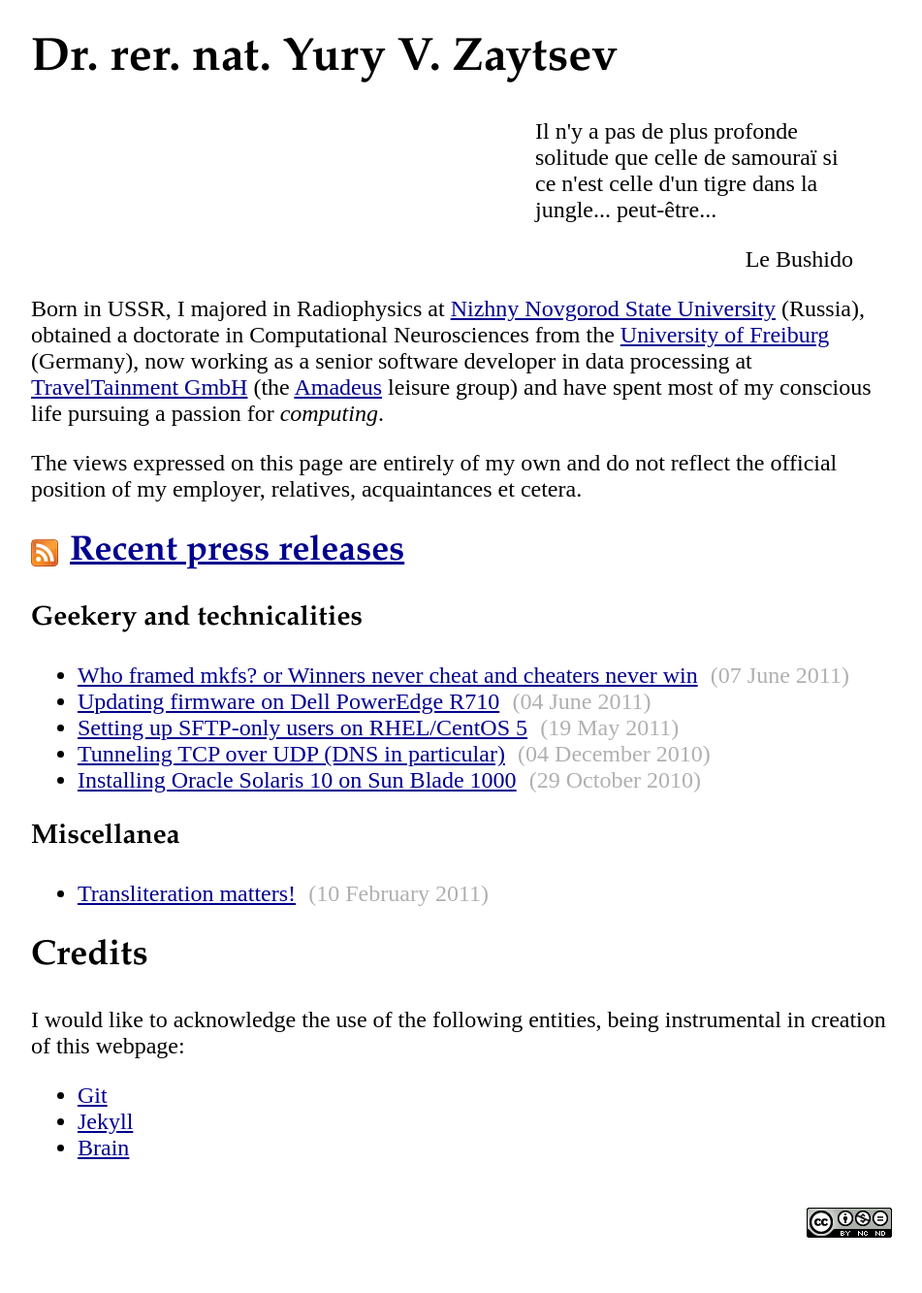
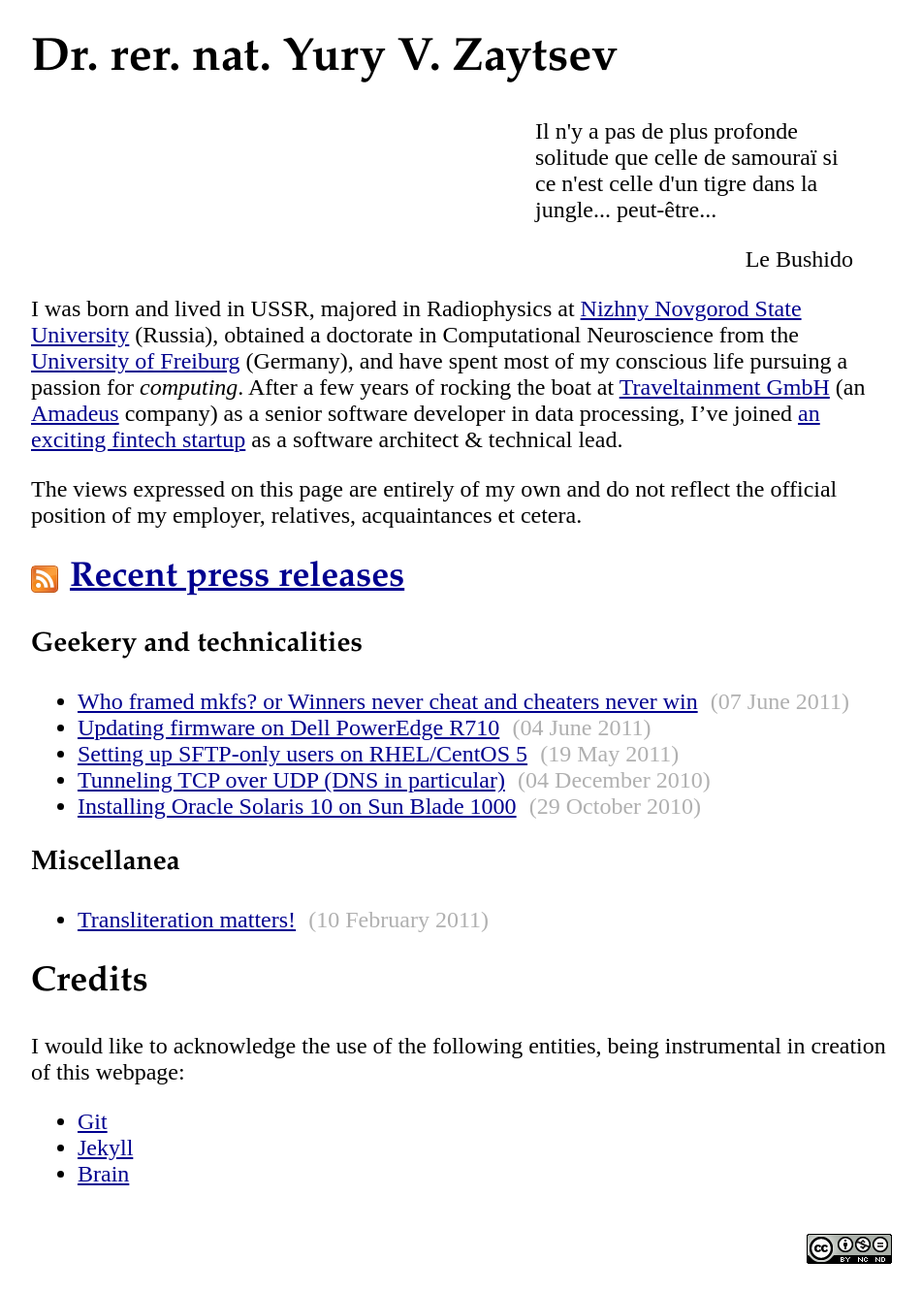
Before and after one commit to zyv/zyv.github.io, a Jekyll site: the page built from index.md, in a window 1280 px wide. Shown: the whole page at 97% size, without its empty margins (164-1115 px from the left). Built offline with Jekyll 4.4.1, drawn with Linux system fonts in a browser that asks for light colours; before the commit the page ends 1306 px from its top, so only the background shows below that.

```diff
--- a/index.md
+++ b/index.md
@@ -12,12 +12,13 @@ Dr. rer. nat. Yury V. Zaytsev
 <p align="right">Le Bushido</p>
 </blockquote>
 
-Born in USSR, I majored in Radiophysics at [Nizhny Novgorod State University][nnsu] (Russia), obtained a doctorate in Computational Neurosciences from the [University of Freiburg][alu] (Germany), now working as a senior software developer in data processing at [TravelTainment GmbH][tt] (the [Amadeus][ama] leisure group) and have spent most of my conscious life pursuing a passion for _computing_.
+I was born and lived in USSR, majored in Radiophysics at [Nizhny Novgorod State University][nnsu] (Russia), obtained a doctorate in Computational Neuroscience from the [University of Freiburg][alu] (Germany), and have spent most of my conscious life pursuing a passion for _computing_. After a few years of rocking the boat at [Traveltainment GmbH][tt] (an [Amadeus][ama] company) as a senior software developer in data processing, I've joined [an exciting fintech startup][mm] as a software architect & technical lead.
 
 [nnsu]: http://www.unn.ru/eng/
 [alu]: http://www.uni-freiburg.de
 [tt]: http://www.traveltainment.de
 [ama]: http://www.amadeus.com
+[mm]: http://www.moneymeets.com
 
 The views expressed on this page are entirely of my own and do not reflect the official position of my employer, relatives, acquaintances et cetera.
 
```
Also changed, not shown: other parts of index.md (+1 -1 lines).
